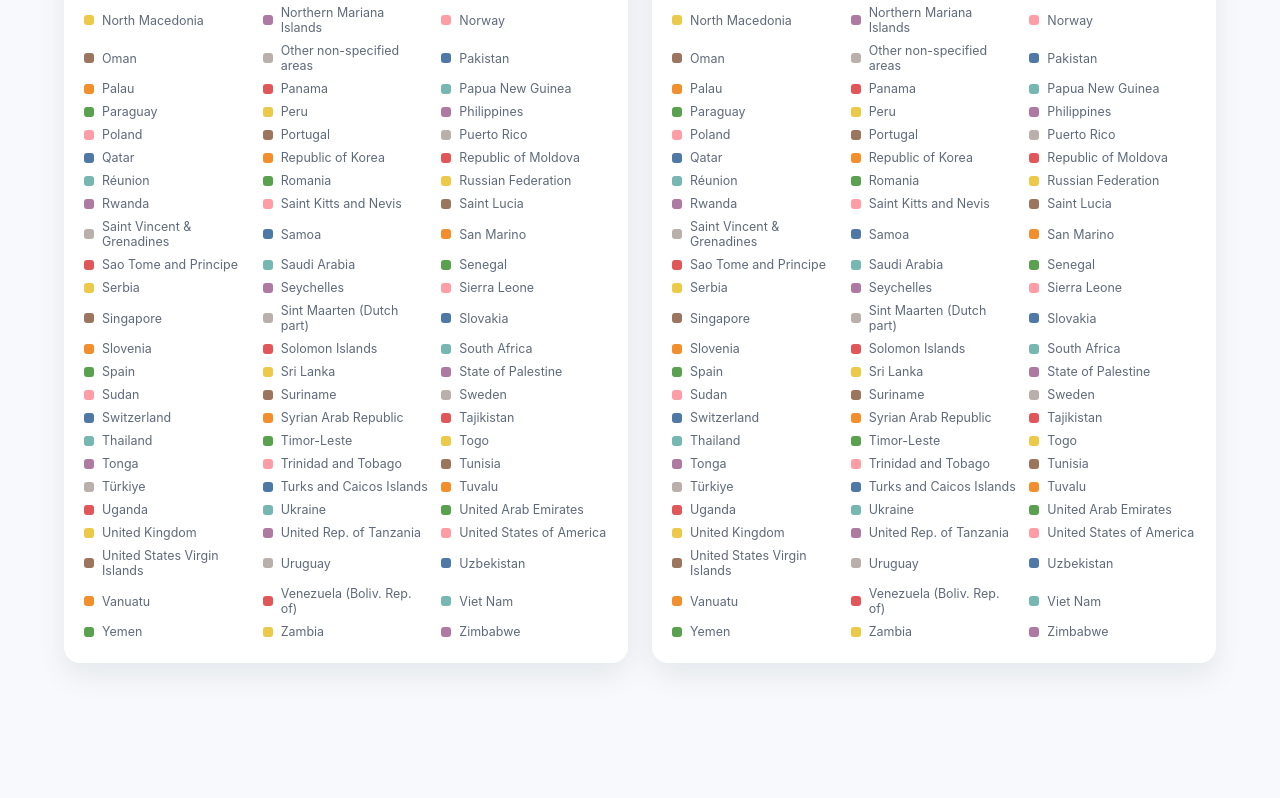
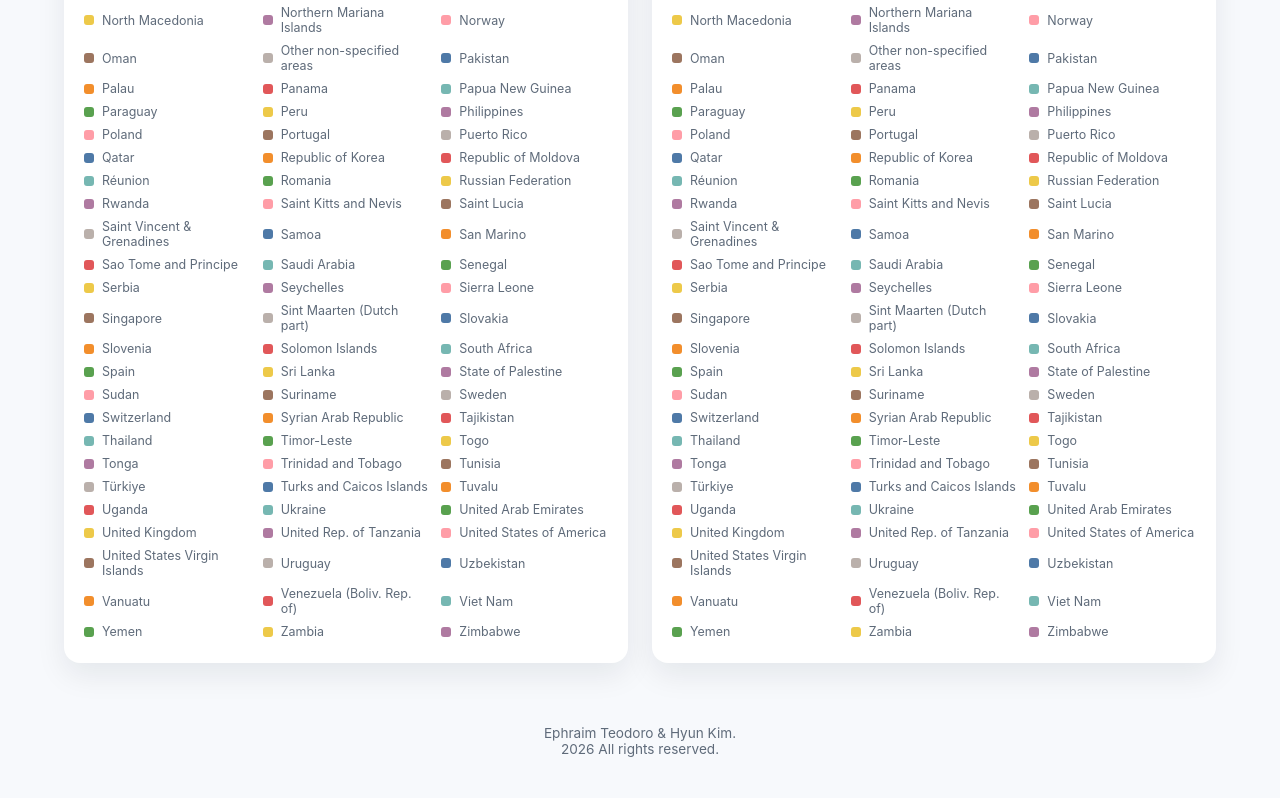
Before and after one commit to EPHRAIMTEODORO/Tourism-Visualization, a plain HTML site: page index.html in a window 1280 px wide. Shown: the part 1715-2513 px from the top of the page. Before the commit the page ends 2426 px from the top, so only its background shows below. Drawn offline with nearby package versions, Linux system fonts and the light colour scheme.

Commit message:
Add footer to index.html and style it in styles.css

```diff
--- a/css/styles.css
+++ b/css/styles.css
@@ -23,6 +23,14 @@ body {
   max-width: 1200px;
   margin: 0 auto;
   padding: 32px 24px 48px;
+}
+
+footer {
+  text-align: center;
+  margin: 12px 0 28px;
+  padding: 0 24px 24px;
+  color: var(--muted);
+  font-size: 0.85rem;
 }
 
 .page__header {
--- a/index.html
+++ b/index.html
@@ -31,5 +31,9 @@
     </main>
 
     <div id="tooltip" class="tooltip" aria-hidden="true"></div>
+
+    <footer>
+      <p>Ephraim Teodoro & Hyun Kim.<br>2026 All rights reserved.</p>
+    </footer>
   </body>
 </html>
```
